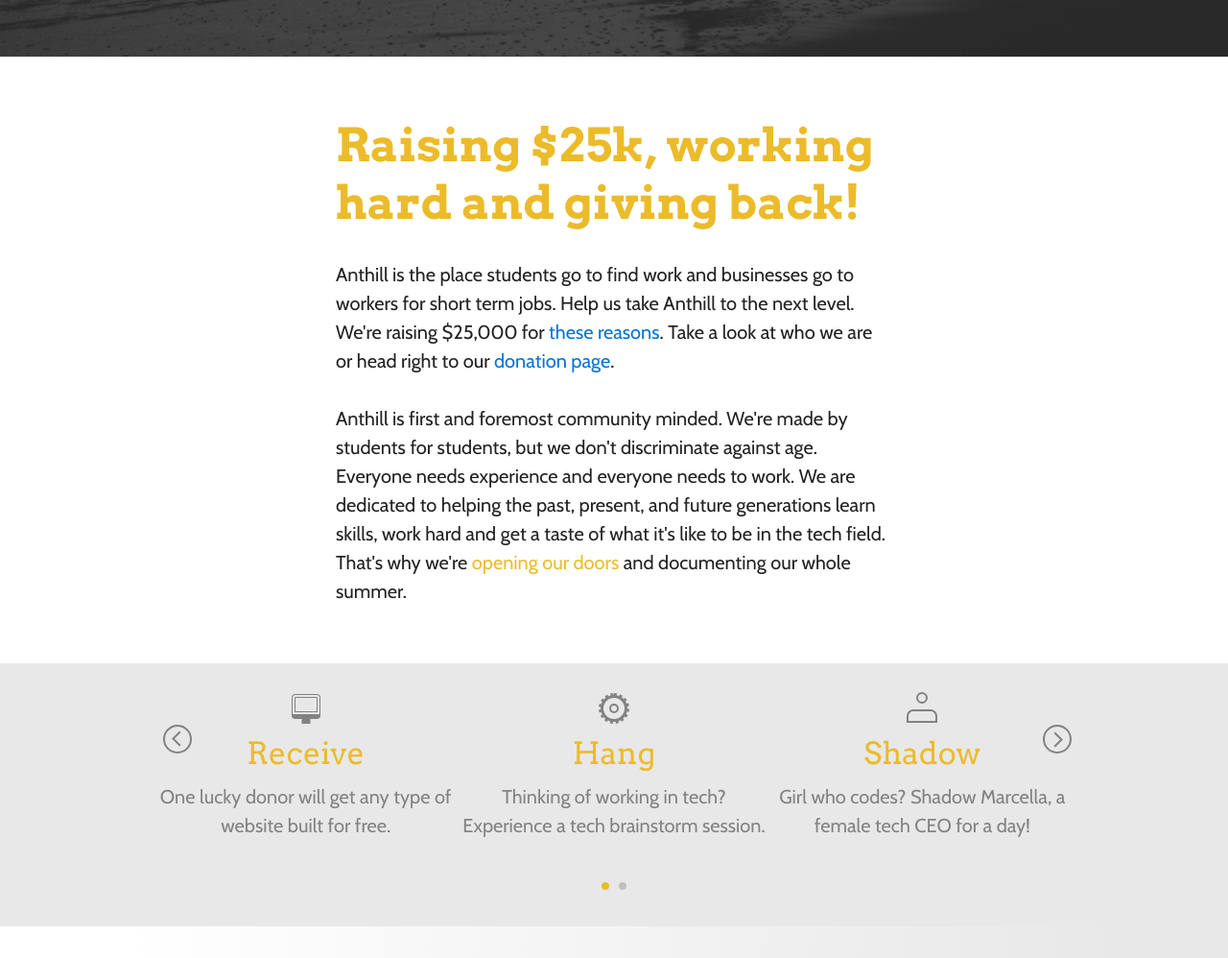
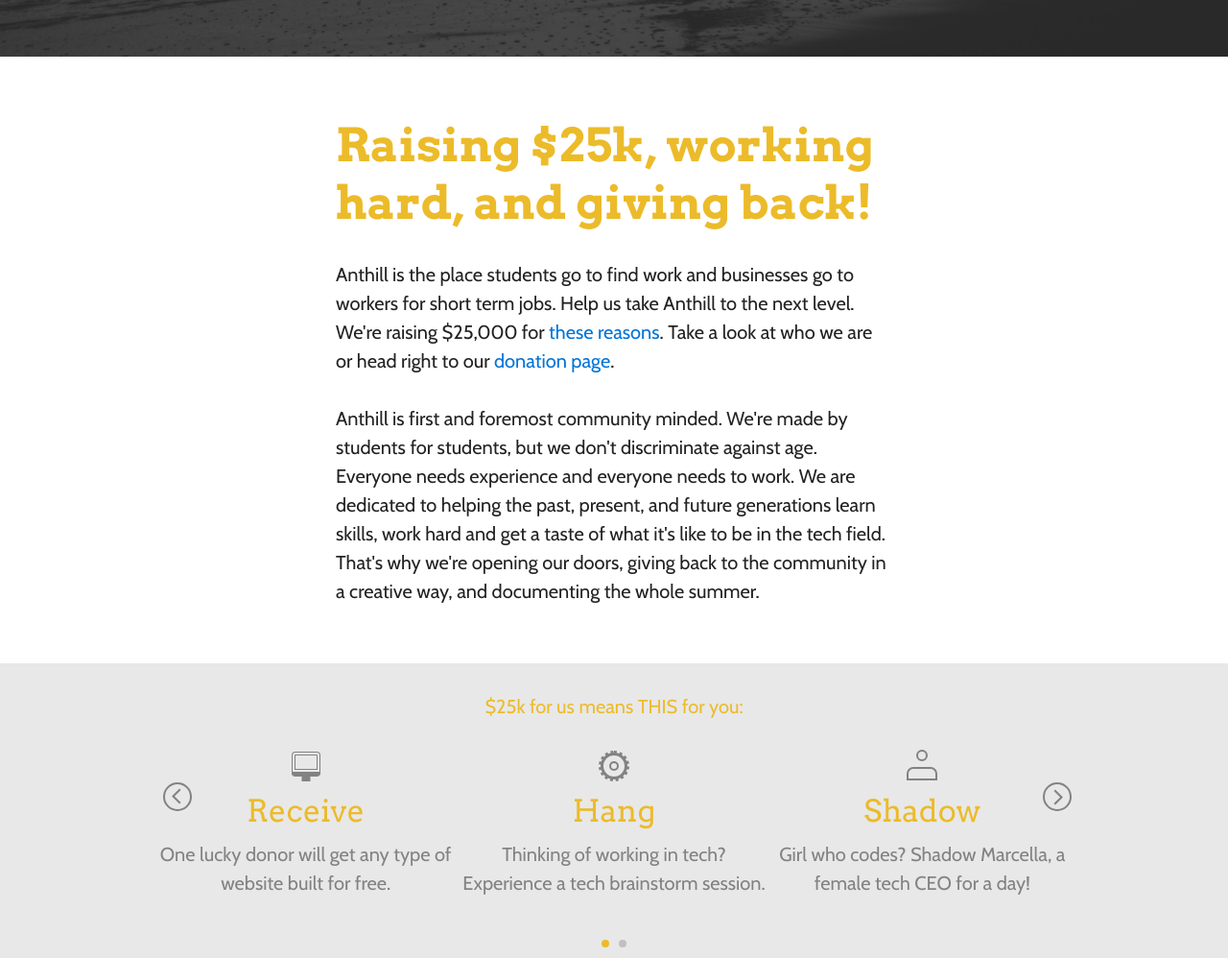
Before and after one commit to MattxDamon/hackerhouse, a plain HTML site: page index.html in a window 1280 px wide. Shown: the part 741-1739 px from the top of the page at 96% size. Drawn offline with nearby package versions, Linux system fonts and the light colour scheme.

Commit message:
more edits

```diff
--- a/index.html
+++ b/index.html
@@ -34,7 +34,7 @@
         <div class="hero-image-inner">
 
           <div class="unit half centered border-left">
-            <img src="img/anthillgraphic2.png" class="img-centered img-responsive" style="margin-bottom:20px;" alt="">
+            <img src="img/anthillgraphic2.png" class="img-centered img-responsive" alt="">
             <!-- <h2>Support Anthill's Summer Hacker House</h2> -->
             <p class="small-text-shadow">Anthill is raising money to sponsor the first ever <span class="primary-text">Anthill Summer House</span> for 7-10 of the Capital Region's excellent and hardworking programmers, entrepreneurs, and game changers — living together, working on Anthill to help students, business, the Tech Valley community and beyond.</p>
             <a href="#" class="btn btn-med btn-yellow no-borders margin-r-sm" alt="Donate Money on GoFundMe">Donate Now</a>
@@ -49,9 +49,9 @@
     <div class="grid">
       <section class="unit half centered">
         <hr class="transparent">
-        <h2 class="primary-text">Raising $25k, working hard and giving back!</h2>
+        <h2 class="primary-text">Raising $25k, working hard, and giving back!</h2>
           <p>Anthill is the place students go to find work and businesses go to workers for short term jobs.  Help us take Anthill to the next level.  We're raising $25,000 for <a href="#">these reasons</a>.  Take a look at who we are or head right to our <a href="#">donation page</a>.</p>
-          <p>Anthill is first and foremost community minded.  We're made by students for students, but we don't discriminate against age.  Everyone needs experience and everyone needs to work.  We are dedicated to helping the past, present, and future generations learn skills, work hard and get a taste of what it's like to be in the tech field. That's why we're <span class="primary-text">opening our doors</span> and documenting our whole summer.</p>
+          <p>Anthill is first and foremost community minded.  We're made by students for students, but we don't discriminate against age.  Everyone needs experience and everyone needs to work.  We are dedicated to helping the past, present, and future generations learn skills, work hard and get a taste of what it's like to be in the tech field. That's why we're opening our doors, giving back to the community in a creative way, and documenting the whole summer.</p>
       </section>
     </div>
 
@@ -59,11 +59,12 @@
       <section class="lightgray-bg cf">
 
         <div class="unit four-fifths centered align-center">
-
+        <p><span class="primary-text">$25k for us means THIS for you:</span></p>
           <div class="swiper-container">
                   <div class="swiper-wrapper gray-text">
                       <div class="swiper-slide">
                         <div class="grid no-padding">
+
                           <div class="unit one-third no-padding">
                             <span class="icono-imac"></span>
                             <h3 class="primary-text no-margin">Receive</h3>
@@ -245,14 +246,14 @@
 
       </section>
 
-      <section class="unit half centered">
+      <!-- <section class="unit half centered">
         <hr>
         <h2>Our Philosophy</h2>
         <p>The philosophy behind the movement: Hard working ants in a concentrated area build magnificent, strong, and intricate little cities. Ants have a division of labor, communication between individuals, an ability to solve complex problems.</p>
         <p><span class="primary-text">Most importantly, they live and work together.</span></p>
         <p>Their ecosystems are emblematic of cities.  Anthills represent a whole that is greater than the sum of its parts. Ants are sharers, creators, builders, communicators, and laborers. So are we, and we are ready to work.</p>
       </section>
-    </div>
+    </div> -->
 
     <div class="grid">
       <footer class="align-center unit whole black-bg white-text cf">
```
